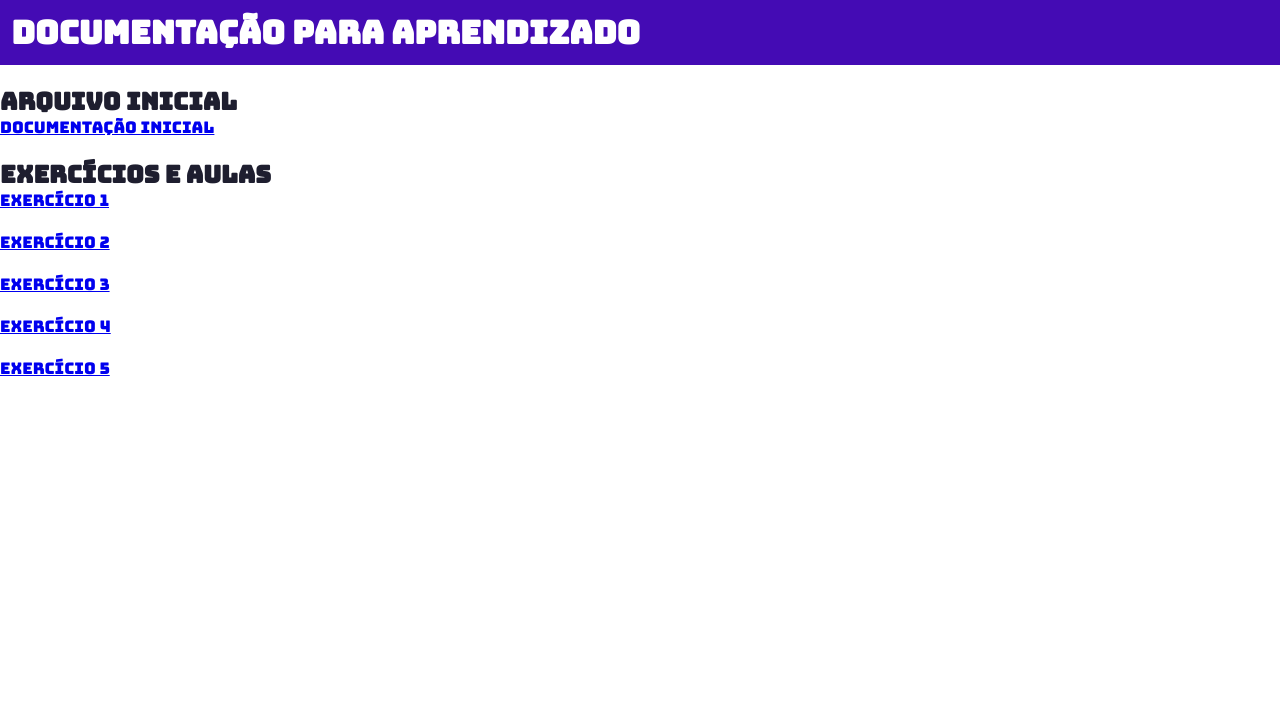
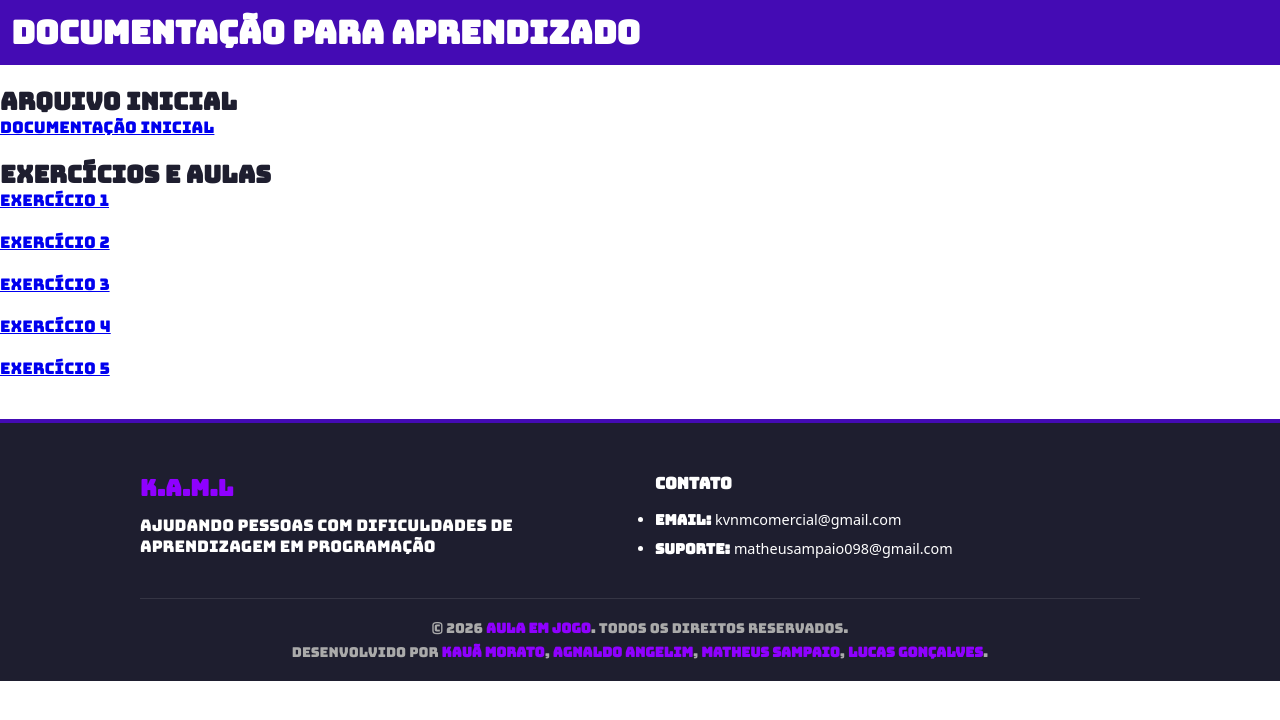
Before and after one commit to KauaMorato/Aula-em-jogo, a plain HTML site: page Front-End/documentos.html in a window 1280 px wide. Drawn offline with Linux system fonts and the light colour scheme.

Commit message:
Colocando os créditos no documentos.html

```diff
--- a/Front-End/documentos.css
+++ b/Front-End/documentos.css
@@ -23,3 +23,74 @@ h1 {
     color: #ffffff;
     padding: 0.7rem;
 }
+
+.contact-info li {
+    font-family: system-ui, -apple-system, sans-serif;
+    margin-bottom: 10px;
+    font-size: 0.9rem;
+}
+
+.contact-info li span {
+    color: #ffffff;
+    font-weight: bold;
+}
+
+.row-footer {
+    background-color: #1e1e2f;
+    color: #ffffff;
+    padding: 50px 20px 20px;
+    margin-top: 40px;
+    border-top: 4px solid #440bb4;
+}
+
+.footer-container {
+    max-width: 1000px;
+    margin: 0 auto;
+    display: grid;
+    grid-template-columns: repeat(auto-fit, minmax(220px, 1fr));
+    gap: 30px;
+    padding-bottom: 30px;
+    border-bottom: 1px solid rgba(255, 255, 255, 0.1);
+}
+
+.footer-col h3.footer-logo {
+    color: #8f00ff;
+    font-size: 1.4rem;
+    margin-bottom: 12px;
+}
+
+.footer-col h4 {
+    color: #ffffff;
+    font-size: 1rem;
+    margin-bottom: 16px;
+    text-transform: uppercase;
+}
+
+.footer-bottom {
+    max-width: 1000px;
+    margin: 20px auto 0;
+    text-align: center;
+    font-family: system-ui, -apple-system, sans-serif;
+    font-size: 0.85rem;
+    color: #aaa;
+}
+
+.footer-bottom strong {
+    color: #8f00ff;
+}
+
+.devs-credits {
+    margin-top: 6px;
+}
+
+@media (max-width: 768px) {
+    .row-footer {
+        padding: 35px 20px 20px;
+    }
+
+    .footer-container {
+        grid-template-columns: 1fr;
+        gap: 25px;
+        text-align: center;
+    }
+}
--- a/Front-End/documentos.html
+++ b/Front-End/documentos.html
@@ -31,5 +31,30 @@
     <br><br>
     <a href="../assests/teste.txt" download="teste.txt">Exercício 5</a>
 
+    <footer class="row-footer" id="creditos">
+        <div class="footer-container">
+            <div class="footer-col brand-col">
+                <h3 class="footer-logo">K.A.M.L</h3>
+                <p class="brand-description">Ajudando pessoas com dificuldades de aprendizagem em programação</p>
+            </div>
+
+                <div class="footer-col">
+                <h4>Contato</h4>
+                <ul class="contact-info">
+                    <li><span>Email:</span> kvnmcomercial@gmail.com</li>
+                    <li><span>Suporte:</span> matheusampaio098@gmail.com</li>
+                </ul>
+            </div>
+        </div>
+
+        <div class="footer-bottom">
+            <div class="footer-content">
+                <p>&copy; 2026 <strong>Aula em jogo</strong>. Todos os direitos reservados.</p>
+                <p class="devs-credits">Desenvolvido por <strong>Kauã Morato</strong>, <strong>Agnaldo Angelim</strong>, <strong>Matheus Sampaio</strong>, <strong>Lucas Gonçalves</strong>.</p>
+            </div>
+        </div>
+    </footer>
+
+    <script type="module" src="script.js"></script>
 </body>
 </html>
```
Also changed, not shown: Front-End/index.html (+1 -1 lines).
